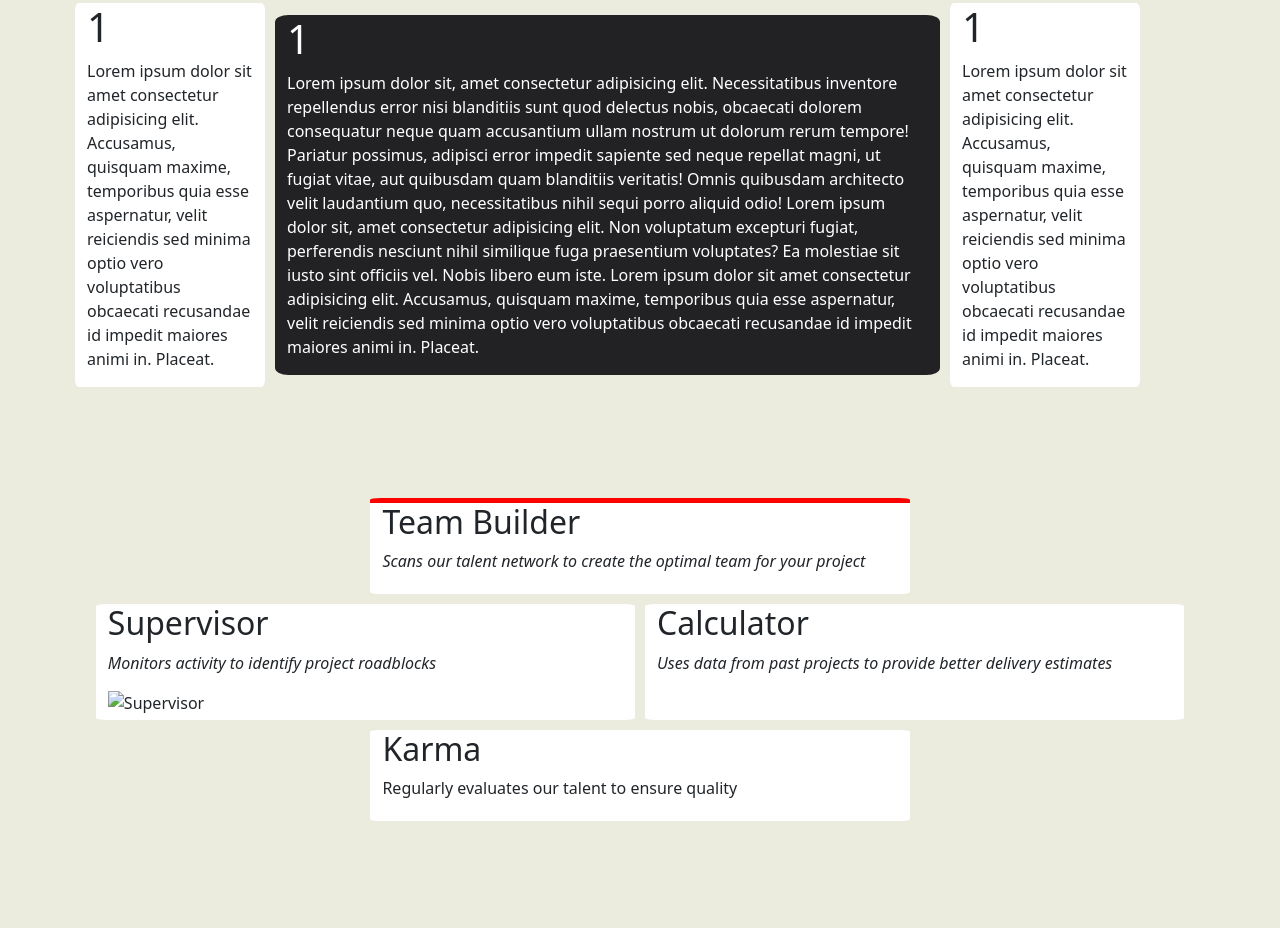
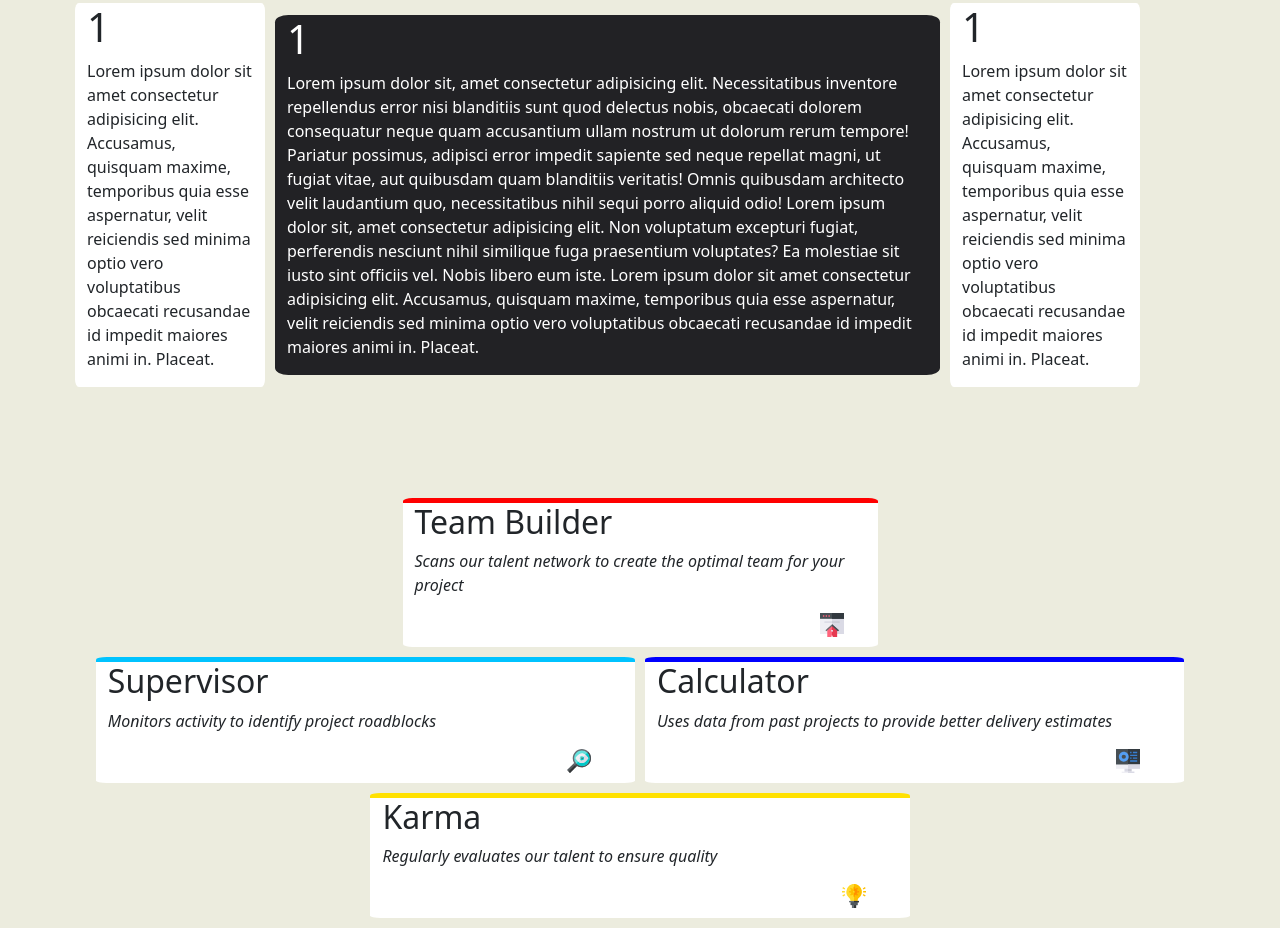
Before and after one commit to Yairgg95/Yairg-clase-1, a plain HTML site: page clase8/index.html in a window 1280 px wide. Shown: the part 447-1375 px from the top of the page. Before the commit the page ends 1278 px from the top, so only its background shows below. Drawn offline with nearby package versions, Linux system fonts and the light colour scheme.

Commit message:
clase 8 tarea

```diff
--- a/clase8/css/styles.css
+++ b/clase8/css/styles.css
@@ -34,3 +34,22 @@ div {
 .topred {
     border-top: 5px solid red;
 }
+
+.toplb {
+    border-top: 5px solid rgb(0, 195, 255);
+}
+
+.topdb {
+    border-top: 5px solid rgb(0, 0, 255);
+}
+
+.topye {
+    border-top: 5px solid rgb(255, 225, 0);
+}
+
+.contimg {
+    width: 72px;
+    display: flex;
+    justify-content: flex-end;
+    align-items: flex-end;
+}
--- a/clase8/index.html
+++ b/clase8/index.html
@@ -50,33 +50,41 @@
     </div>
 </div><br><br><br><br>
 
-<div class="cont2">
+<div class="container cont2">
     <div class="row justify-content-center">
 
         <div class="col-12 col-sm-12 col-lg-5 align-items-center mycol2 topred">
             <h2>Team Builder</h2>
             <p> <em>Scans our talent network to create the optimal team for your project</em></p>
-            <div class="row justify-content-end">
-                <a href="./asses/icon-team-builder.png"></a>
+            <div class="row">
+                <div class="col-10"></div>
+            <div class="row contimg">
+                <img src="./asses/icon-team-builder.svg" alt="team builder">
               </div>
-
+            </div>
         </div>
       </div>
     </div>
     <div class="cont2 build">
         <div class="row justify-content-center">
-            <div class="col-12 col-sm-12 col-lg-5 mycol2">
+            <div class="col-12 col-sm-12 col-lg-5 mycol2 toplb">
               <h2>Supervisor</h2>
               <p> <em>Monitors activity to identify project roadblocks</em></p>
-              <div class="row justify-content-end">
-                <img src="./asses/icon-supervisor.png" alt="Supervisor">
+              <div class="row">
+                <div class="col-10"></div>
+              <div class="row contimg">
+                <img src="./asses/icon-supervisor.svg" alt="Supervisor">
+              </div>
               </div>
             </div>
-            <div class="col-12 col-sm-12 col-lg-5 mycol2">
+            <div class="col-12 col-sm-12 col-lg-5 mycol2 topdb" >
                 <h2>Calculator</h2>
                 <p> <em>Uses data from past projects to provide better delivery estimates</em></p>
-                <div class="row justify-content-end">
-                    <a href="./asses/icon-calculator.png"></a>
+                <div class="row">
+                    <div class="col-10"></div>
+                <div class="row  contimg">
+                    <img src="./asses/icon-calculator.svg" alt="calculator">
+                  </div>
                   </div>
               </div>
           </div>
@@ -84,11 +92,14 @@
         <div class="cont2">
             <div class="row justify-content-center">
 
-                <div class="col-12 col-sm-12 col-lg-5 mycol2">
+                <div class="col-12 col-sm-12 col-lg-5 mycol2 topye">
                     <h2>Karma</h2>
-                    <p>Regularly evaluates our talent to ensure quality</p>
-                    <div class="row justify-content-end">
-                        <a href="./asses/icon-karma.png"></a>
+                    <p><em>Regularly evaluates our talent to ensure quality</em></p>
+                    <div class="row">
+                        <div class="col-10"></div>
+                    <div class="row d-flex justify-content-end contimg">
+                        <img src="./asses/icon-karma.svg" alt="karma">
+                    </div>
                       </div>
 
                 </div>
```
Also changed, not shown: clase8/asses/favicon-32x32.png (deleted), clase8/asses/icon-calculator.svg (renamed from clase8/asses/icon-calculator.png), clase8/asses/icon-karma.svg (renamed from clase8/asses/icon-karma.png), clase8/asses/icon-supervisor.svg (renamed from clase8/asses/icon-supervisor.png), clase8/asses/icon-team-builder.svg (renamed from clase8/asses/icon-team-builder.png), 2 other files.
